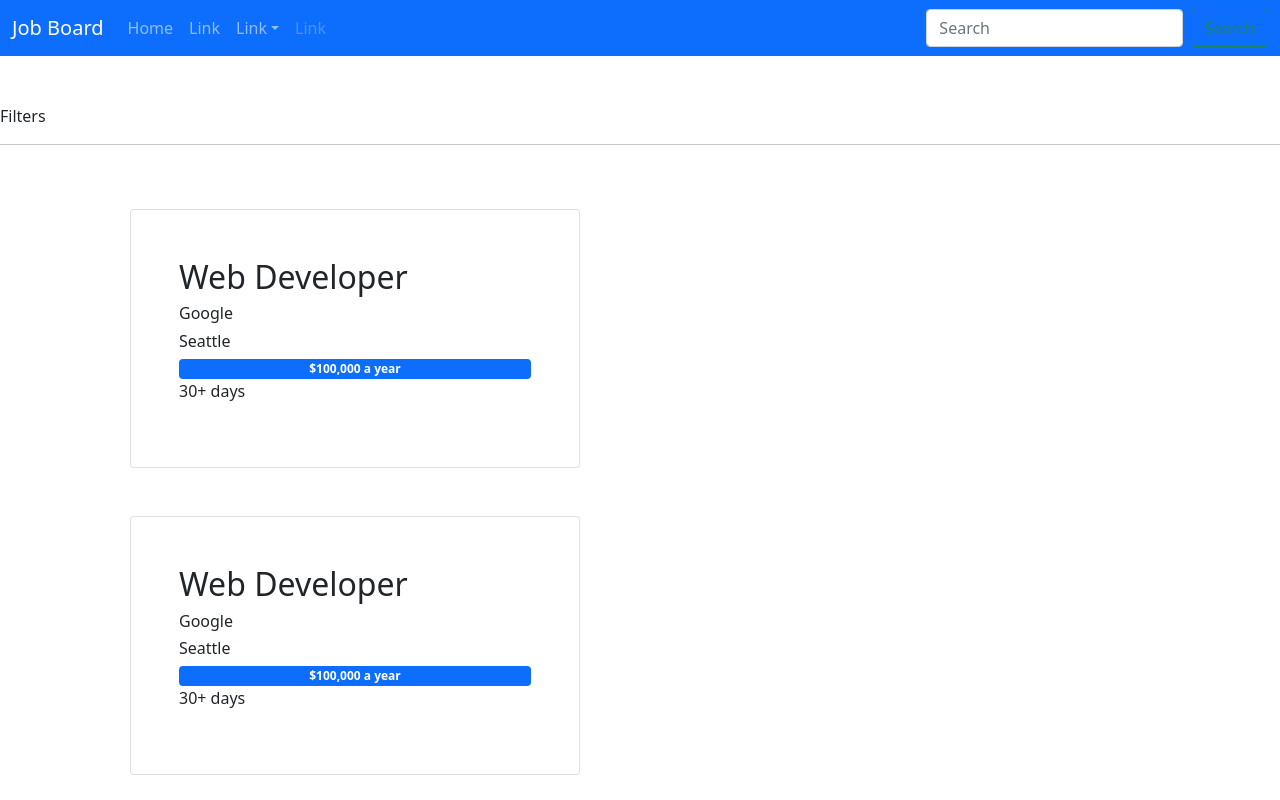
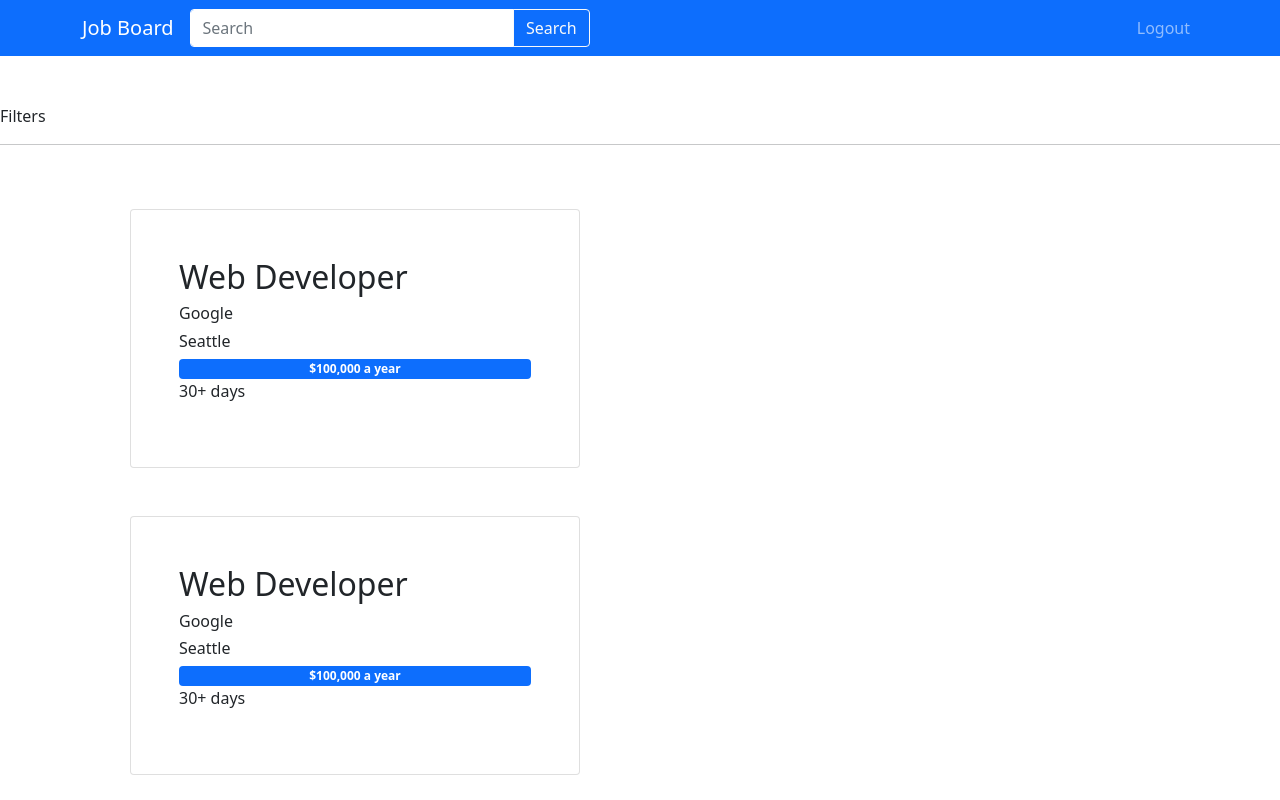
Before and after one commit to spadejac000/job_board, a React (Create React App) app in the folder client/: page / in a window 1280 px wide. Shown: the top 800 px of the page. Built offline with nearby package versions, Linux system fonts and the light colour scheme.

Commit message:
set up concurrently

```diff
--- a/client/package.json
+++ b/client/package.json
@@ -36,5 +36,6 @@
       "last 1 firefox version",
       "last 1 safari version"
     ]
-  }
+  },
+  "proxy": "http://localhost:5000"
 }
--- a/client/src/components/Header.jsx
+++ b/client/src/components/Header.jsx
@@ -1,40 +1,29 @@
-import {Navbar, Container, Nav, NavDropdown, Form, FormControl, Button} from 'react-bootstrap';
+import {Navbar, Container, Nav, Form, FormControl, Button} from 'react-bootstrap';
+import '../css/header.css'
 
 function Header() {
   return (
     <Navbar bg="primary" variant="dark" expand="lg" className="mb-5">
-      <Container fluid>
+      <Container>
         <Navbar.Brand href="/">Job Board</Navbar.Brand>
         <Navbar.Toggle aria-controls="navbarScroll" />
         <Navbar.Collapse id="navbarScroll">
+          <Form className="d-flex input-group navbar-search-form">
+            <FormControl
+              type="search"
+              placeholder="Search"
+              className="navbar-search-input"
+              aria-label="Search"
+            />
+            <Button variant="outline-light">Search</Button>
+          </Form>
           <Nav
-            className="me-auto my-2 my-lg-0"
+            className="ms-auto my-2 my-lg-0"
             style={{ maxHeight: '100px' }}
             navbarScroll
           >
-            <Nav.Link href="#action1">Home</Nav.Link>
-            <Nav.Link href="#action2">Link</Nav.Link>
-            <NavDropdown title="Link" id="navbarScrollingDropdown">
-              <NavDropdown.Item href="#action3">Action</NavDropdown.Item>
-              <NavDropdown.Item href="#action4">Another action</NavDropdown.Item>
-              <NavDropdown.Divider />
-              <NavDropdown.Item href="#action5">
-                Something else here
-              </NavDropdown.Item>
-            </NavDropdown>
-            <Nav.Link href="#" disabled>
-              Link
-            </Nav.Link>
+            <Nav.Link href="/logout">Logout</Nav.Link>
           </Nav>
-          <Form className="d-flex">
-            <FormControl
-              type="search"
-              placeholder="Search"
-              className="me-2"
-              aria-label="Search"
-            />
-            <Button variant="outline-success">Search</Button>
-          </Form>
         </Navbar.Collapse>
       </Container>
     </Navbar>
--- a/client/src/css/header.css
+++ b/client/src/css/header.css
@@ -0,0 +1,7 @@
+.navbar-search-form {
+  max-width: 400px;
+}
+
+.navbar-search-input {
+  border-color: white;
+}
```
Also changed, not shown: client/src/components/SelectedJob.jsx (added, +9 -0 lines), package.json (added, +31 -0 lines), 2 other files (tests, documents, lock files or other folders).
